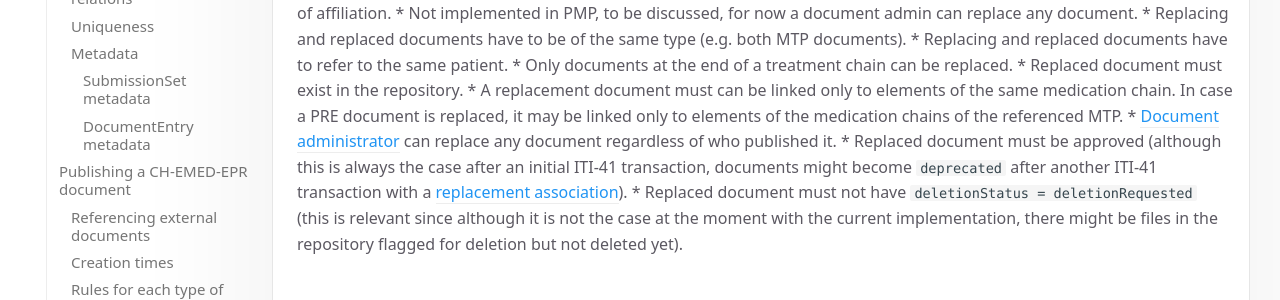
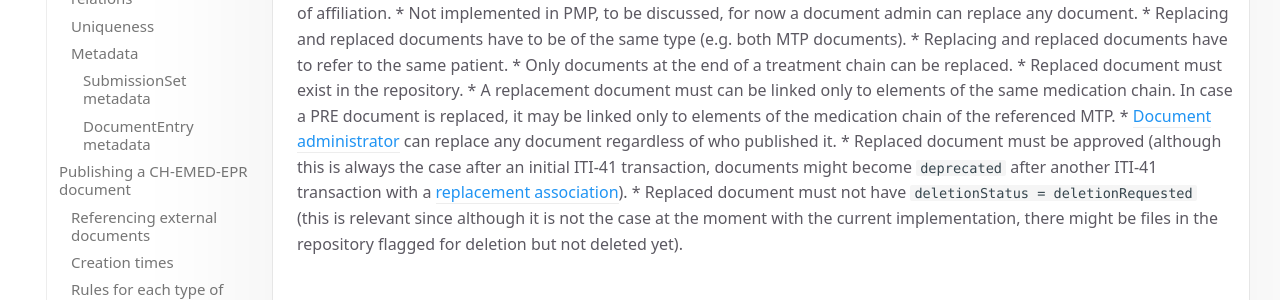
Before and after one commit to CARA-ch/emed-service-guide, an MkDocs documentation site: the page built from docs/transactions/iti41.md, in a window 1280 px wide and 900 px high, scrolled down 7588 px. Shown: the part 283-583 px from the top of the window. Built offline with MkDocs 1.6.1 and Material for MkDocs 9.7.7, drawn with Linux system fonts in a browser that asks for light colours; comment, search, counter and statistics services are not loaded; some of the changed text lies outside the part shown.

Commit message:
fixed typo in docs/transactions/iti41.md

```diff
--- a/docs/transactions/iti41.md
+++ b/docs/transactions/iti41.md
@@ -218,7 +218,7 @@ The following rules must be observed when replacing a document :
 * Replacing and replaced documents have to refer to the same patient.
 * Only documents at the end of a treatment chain can be replaced.
 * Replaced document must exist in the repository.
-* A replacement document must can be linked only to elements of the same medication chain. In case a PRE document is replaced, it may be linked only to elements of the medication chains of the referenced MTP.
+* A replacement document must can be linked only to elements of the same medication chain. In case a PRE document is replaced, it may be linked only to elements of the medication chain of the referenced MTP.
 * [Document administrator](https://fhir.ch/ig/ch-epr-term/2.0.9/CodeSystem-2.16.756.5.30.1.127.3.10.6.html) can replace any document regardless of who published it.
 * Replaced document must be approved (although this is always the case after an initial ITI-41 transaction, documents might become `deprecated` after another ITI-41 transaction with a [replacement association]((https://profiles.ihe.net/ITI/TF/Volume3/ch-4.1.html#4.1.2.2))).
 * Replaced document must not have `deletionStatus = deletionRequested` (this is relevant since although it is not the case at the moment with the current implementation, there might be files in the repository flagged for deletion but not deleted yet).
```
